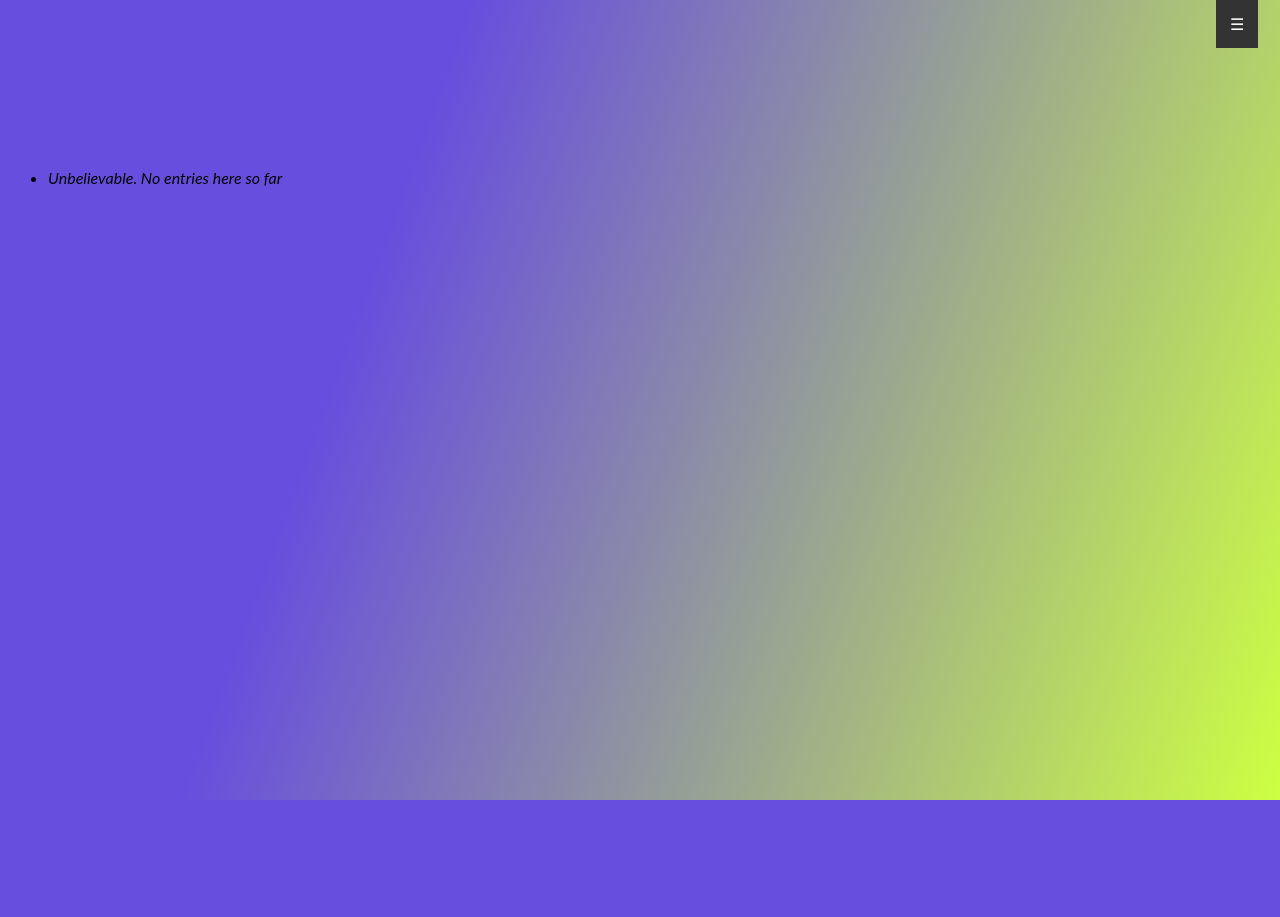
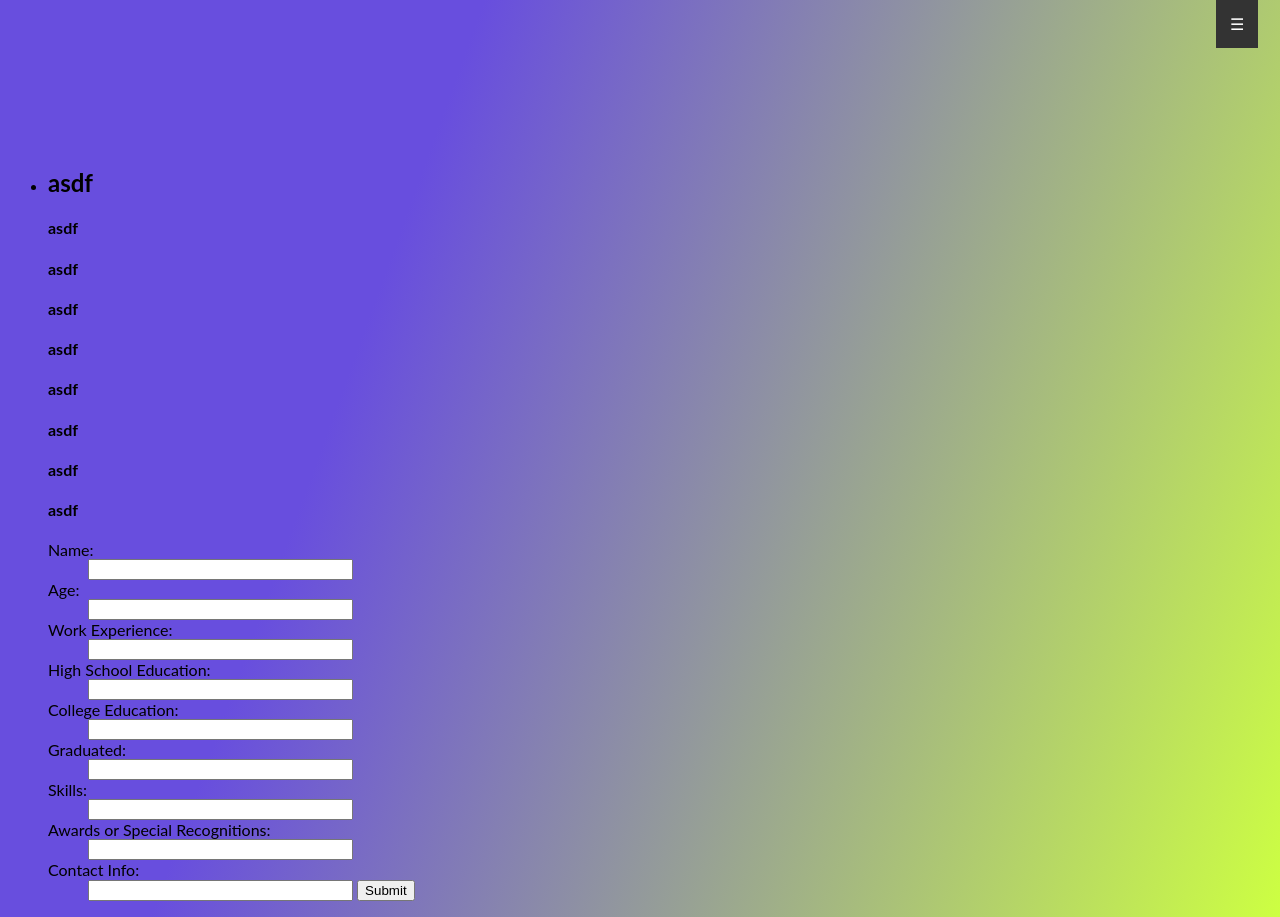
Before and after one commit to Marshmeller13/Portfolios-Project, a Flask app: page /edit_page?id=1 in a window 1280 px wide. Before the commit the page ends 800 px from the top, so only its background shows below. Run offline with Flask 2, Linux system fonts and the light colour scheme; a user stored in the database is signed in; data comes from the database, SQL or seed files in the repository; data that the repository does not hold is empty.

Commit message:
Cleaned up routes from previous weeks. Updated resume template and editing

```diff
--- a/app.py
+++ b/app.py
@@ -58,10 +58,10 @@ def home():
     return redirect(url_for('login'))
 
 
-@app.route('/show_resume')
+@app.route('/show_template')
 def show_resume():
     db = get_db()
-    cur = db.execute('SELECT name, age, work_exp, education_hs, education_college, graduated, id FROM resume_entries')
+    cur = db.execute('SELECT name, age, work_exp, education_hs, education_college, graduated, skills, awards, contact, id FROM resume_entries')
     resume_entries = cur.fetchall()
 
     return render_template('resume_template_orig.html', resume_entries = resume_entries)
@@ -70,11 +70,11 @@ def show_resume():
 @app.route('/create_resume', methods=['POST'])
 def create_resume():
     db = get_db()
-    db.execute('insert into resume_entries (name, age, work_exp, education_hs, education_college, graduated) values (?,?,?,?,?,?)',
-               [request.form['name'], request.form['age'], request.form['work_exp'], request.form['education_hs'], request.form['education_college'], request.form['graduated']])
+    db.execute('insert into resume_entries (name, age, work_exp, education_hs, education_college, graduated, skills, awards, contact) values (?,?,?,?,?,?,?,?,?)',
+               [request.form['name'], request.form['age'], request.form['work_exp'], request.form['education_hs'], request.form['education_college'], request.form['graduated'], request.form['skills'], request.form['awards'], request.form['contact']])
     db.commit()
     flash('Resume Successfully Created')
-    return redirect(url_for('show_resume'))
+    return redirect(url_for('display_resumes'))
 
 
 @app.route('/login', methods=['GET', 'POST'])
@@ -100,8 +100,8 @@ def login():
 
         #if no errors encountered, redirect to homepage/dashboard (with framework for setting up a session id within cookies of browser)
         if error is None:
-            #session.clear()
-            #session['user_id'] = user['id']
+            session.clear()
+            session['user_id'] = user['id']
             return render_template('resume_template_orig.html')
 
         #flash error encountered (if any)
@@ -204,17 +204,21 @@ def show_profile():
 
 @app.route('/resumes')
 def display_resumes():
+
+
+
+    user_id = session['user_id']
     db = get_db()
-    cur = db.execute('SELECT name, age, work_exp, education_hs, education_college, graduated, id FROM resume_entries')
-    resume_entries = cur.fetchall()
+    cur = db.execute('SELECT name, age, work_exp, education_hs, education_college, graduated, skills, awards, contact, id FROM resume_entries')#  WHERE refid=?, [request.args['user_id']
+    resume_entries = cur.fetchall()                                                                                                            #^ add above when cookies are implemented and posts will only display those made by the user logged in
     return render_template('posts_page.html', resume_entries=resume_entries)
 
 
 @app.route('/edit_resume', methods=['POST'])
 def edit_resume():
     db = get_db()
-    db.execute("UPDATE resume_entries SET name=?, age=?, work_exp=?, education_hs=?, education_college=?, graduated=? WHERE id=?",
-               [request.form['name'], request.form['age'], request.form['work_exp'], request.form['education_hs'], request.form['education_college'], request.form['graduated'], request.form['id']])
+    db.execute("UPDATE resume_entries SET name=?, age=?, work_exp=?, education_hs=?, education_college=?, graduated=?, skills=?, awards=?, contact=? WHERE id=?",
+               [request.form['name'], request.form['age'], request.form['work_exp'], request.form['education_hs'], request.form['education_college'], request.form['graduated'], request.form['skills'], request.form['awards'], request.form['contact'], request.form['id']])
     db.commit()
     flash('Entry was Successfully Edited')
     return redirect(url_for('display_resumes'))
@@ -224,7 +228,7 @@ def edit_resume():
 def edit_form():
     db = get_db()
 
-    current = db.execute('SELECT name, age, work_exp, education_hs, education_college, graduated, id FROM resume_entries WHERE id=?',
+    current = db.execute('SELECT name, age, work_exp, education_hs, education_college, graduated, skills, awards, contact, id FROM resume_entries WHERE id=?',
                          [request.args['id']])
     resume_entries = current.fetchall()
 
--- a/schema.sql
+++ b/schema.sql
@@ -1,12 +1,16 @@
 drop table if exists resume_entries;
 create table resume_entries (
     id INTEGER PRIMARY KEY AUTOINCREMENT,
+    refid INTEGER REFERENCES user(id),
     name text not null,
     age text not null,
     work_exp text not null,
     education_hs text not null,
     education_college text not null,
-    graduated text not null
+    graduated text not null,
+    skills text not null,
+    awards text not null,
+    contact text not null
 );
 
 
--- a/templates/edit_resume.html
+++ b/templates/edit_resume.html
@@ -27,6 +27,18 @@
         <h4>
         {{ entry.graduated }}
         </h4>
+
+        <h4>
+        {{ entry.skills }}
+        </h4>
+
+        <h4>
+        {{ entry.awards }}
+        </h4>
+
+        <h4>
+        {{ entry.contact }}
+        </h4>
     <form action = "{{ url_for('edit_resume')}}?id={{ entry.id }}" method = "POST" class = 'create_resume'>
         <dl>
       <dt>Name:
@@ -41,6 +53,13 @@
       <dd><input type="text" size = "30" name = "education_college">
       <dt>Graduated:
       <dd><input type="text" size = "30" name = "graduated">
+
+      <dt>Skills:
+      <dd><input type="text" size = "30" name = "skills">
+      <dt>Awards or Special Recognitions:
+      <dd><input type="text" size = "30" name = "awards">
+      <dt>Contact Info:
+      <dd><input type="text" size = "30" name = "contact">
                 <input type = 'hidden' name = 'id' value = "{{ entry.id }}"
           <dd><input type="submit" value="Submit">
 
--- a/templates/layout.html
+++ b/templates/layout.html
@@ -17,7 +17,7 @@
         <a href= "/profile_page" id="button">My Profile</a>
         <a href= "/resumes" id="button">View Posts</a>
         <a id="button">Generate Portfolio</a>
-        <a href= "/show_resume" id="button">Generate Resume</a>
+        <a href= "/show_template" id="button">Generate Resume</a>
         <a id="button">Upload Project</a>
         <a href= "/upload" id="button">Upload Resume</a>
         <a id="button">Profile Settings</a>
```
Also changed, not shown: templates/posts_page.html (+12 -0 lines), templates/resume_template_orig.html (+10 -1 lines), flaskr.db, templates/display_uploaded.html (renamed from display_uploaded.html). Lines whose indentation alone changed are shown as unchanged.
